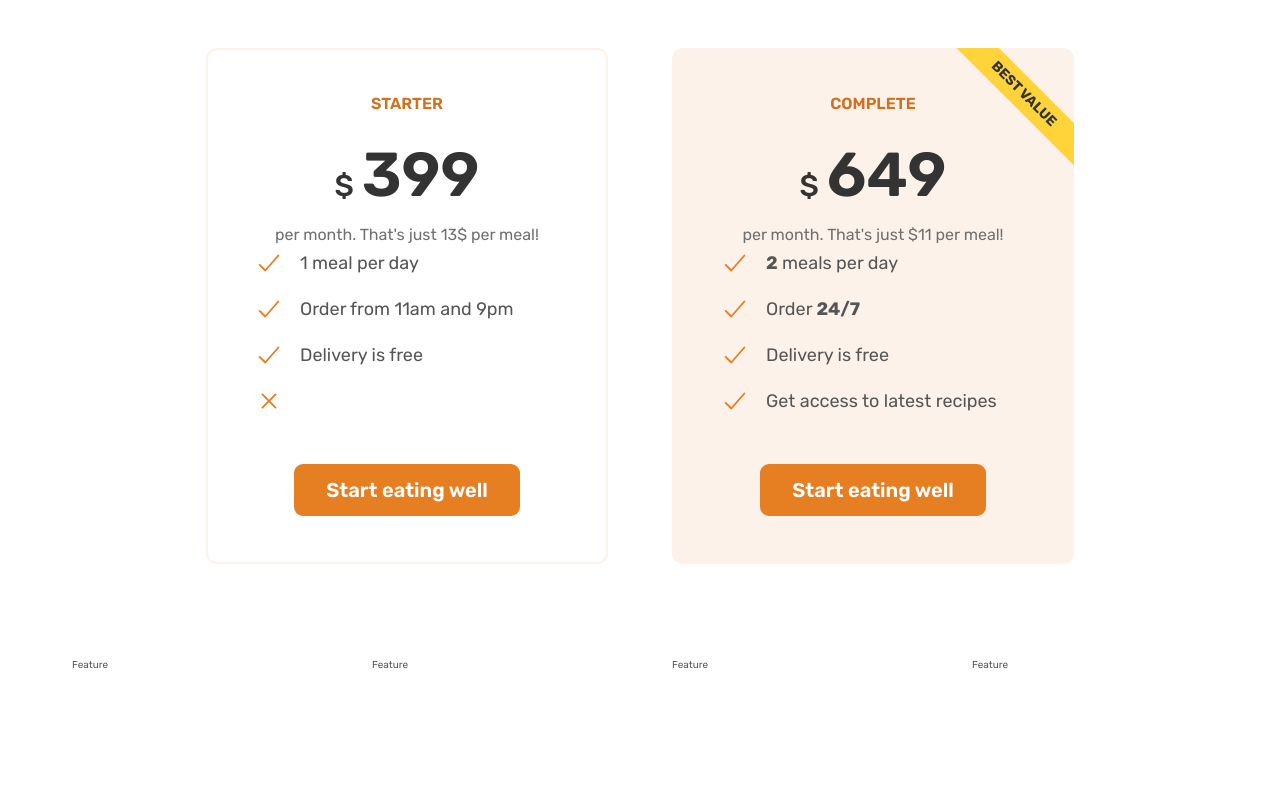
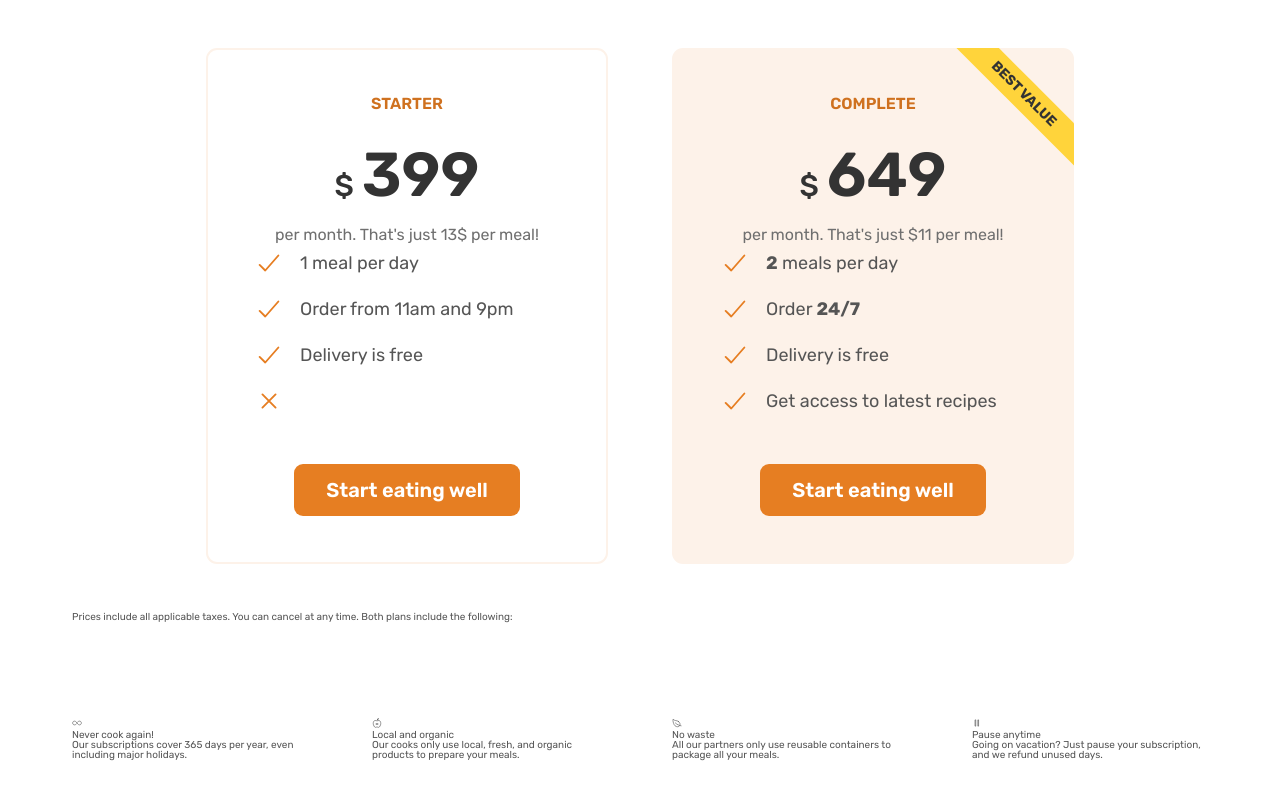
Before and after one commit to Carlodaviddd/omnifood-project-udemy, a plain HTML site: page index.html in a window 1280 px wide. Shown: the part 4747-5547 px from the top of the page. Before the commit the page ends 5513 px from the top, so only its background shows below. Drawn offline with nearby package versions, Linux system fonts and the light colour scheme.

Commit message:
add: feature content in pricing section

```diff
--- a/index.html
+++ b/index.html
@@ -437,7 +437,7 @@
           </h2>
         </div>
 
-        <div class="container grid grid--2-cols">
+        <div class="container grid grid--2-cols margin-botton-md">
           <div class="pricing-plan pricing-plan--starter">
             <header class="plan-header">
               <p class="plan-name">Starter</p>
@@ -498,11 +498,45 @@
           </div>
         </div>
 
+        <div class="container grid">
+          <aside class="plan-details">
+            Prices include all applicable taxes. You can cancel at any time.
+            Both plans include the following:
+          </aside>
+        </div>
         <div class="container grid grid--4-cols">
-          <div class="feature">Feature</div>
-          <div class="feature">Feature</div>
-          <div class="feature">Feature</div>
-          <div class="feature">Feature</div>
+          <div class="feature">
+            <ion-icon class="feature-icon" name="infinite-outline"></ion-icon>
+            <p class="feature-title">Never cook again!</p>
+            <p class="feature-text">
+              Our subscriptions cover 365 days per year, even including major
+              holidays.
+            </p>
+          </div>
+          <div class="feature">
+            <ion-icon class="feature-icon" name="nutrition-outline"></ion-icon>
+            <p class="feature-title">Local and organic</p>
+            <p class="feature-text">
+              Our cooks only use local, fresh, and organic products to prepare
+              your meals.
+            </p>
+          </div>
+          <div class="feature">
+            <ion-icon class="feature-icon" name="leaf-outline"></ion-icon>
+            <p class="feature-title">No waste</p>
+            <p class="feature-text">
+              All our partners only use reusable containers to package all your
+              meals.
+            </p>
+          </div>
+          <div class="feature">
+            <ion-icon class="feature-icon" name="pause-outline"></ion-icon>
+            <p class="feature-title">Pause anytime</p>
+            <p class="feature-text">
+              Going on vacation? Just pause your subscription, and we refund
+              unused days.
+            </p>
+          </div>
         </div>
       </section>
     </main>
```
